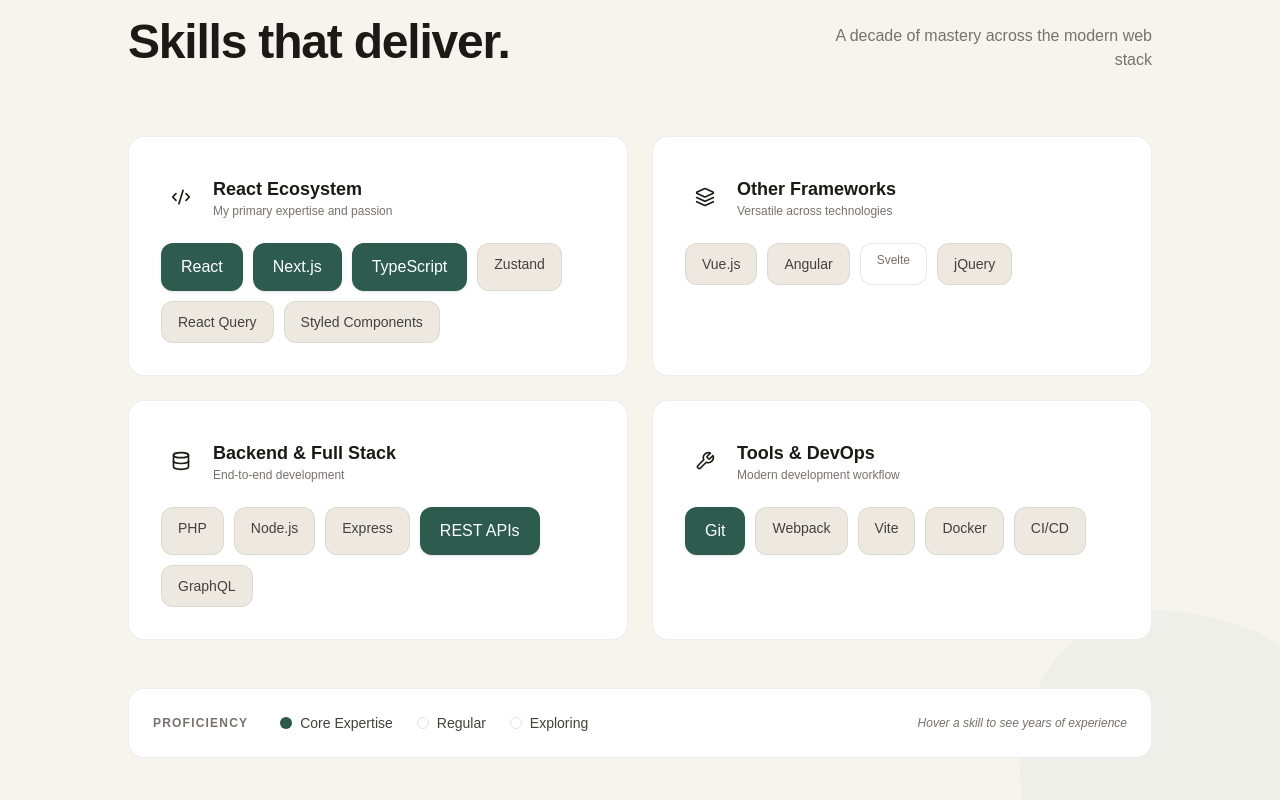
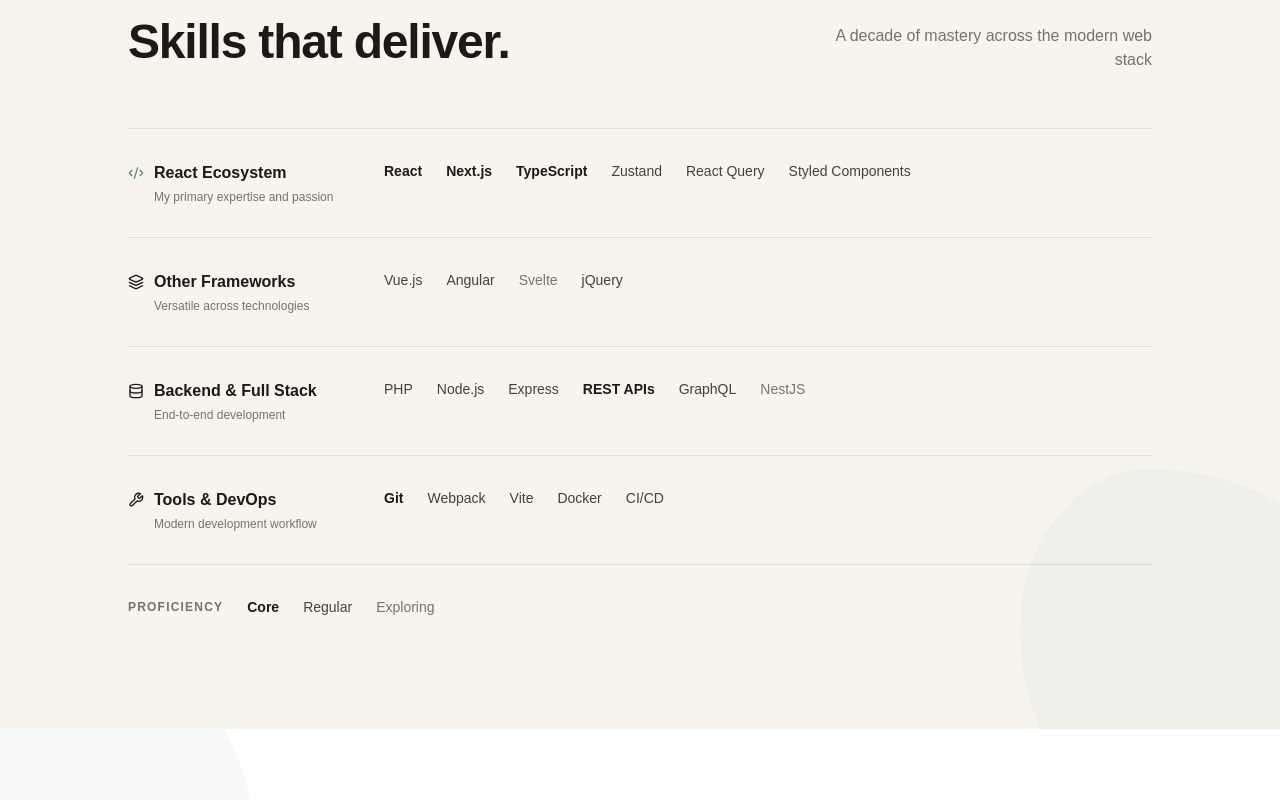
Before and after one commit to TommyHernandez/pthernandez-web-v3, a Next.js app: page / in a window 1280 px wide. Shown: the part 2240-3040 px from the top of the page. Built offline with nearby package versions, Linux system fonts and the light colour scheme.

Commit message:
refactor: Simplify Skills component by removing unused styles and enhancing layout structure

```diff
--- a/app/components/Skills.tsx
+++ b/app/components/Skills.tsx
@@ -1,37 +1,29 @@
-'use client';
+/* Hallmark · macrostructure: Editorial skills ledger · tone: editorial · anchor hue: teal
+ * Card-free category ledger. Subtle per-category color via a small tinted icon; proficiency
+ * carried by type weight, not loud fills; static year figures in mono. No hover, no shadows.
+ * Matches the Experience / About ledger voice.
+ */
 import {
   LuCodeXml as Code2,
   LuLayers as Layers,
   LuDatabase as Database,
   LuWrench as Wrench,
 } from "react-icons/lu";
-import { useState } from "react";
 
-const INTENSITY_STYLES: Record<string, { badge: string; chip: string }> = {
-  core: {
-    badge: "bg-teal-soft text-teal-strong",
-    chip: "bg-teal-strong text-white text-base px-5 py-3 shadow-sm",
-  },
-  regular: {
-    badge: "bg-surface-muted text-muted",
-    chip: "bg-surface-muted text-muted text-sm px-4 py-2.5 border border-ink/8",
-  },
-  exploring: {
-    badge: "bg-white text-subtle",
-    chip: "bg-white text-subtle text-xs px-4 py-2 border border-ink/10",
-  },
+const INTENSITY_TEXT: Record<string, string> = {
+  core: "text-ink font-semibold",
+  regular: "text-muted",
+  exploring: "text-subtle font-light",
 };
 
-const CATEGORY_ACCENTS: Record<string, string> = {
-  react: "var(--color-teal-soft)",
-  frameworks: "var(--color-amber-soft)",
-  backend: "var(--color-terracotta-soft)",
-  tools: "var(--color-blue-soft)",
+const CATEGORY_ACCENT: Record<string, string> = {
+  react: "var(--color-teal)",
+  frameworks: "var(--color-amber)",
+  backend: "var(--color-terracotta)",
+  tools: "var(--color-blue)",
 };
 
 export function Skills() {
-  const [hoveredSkill, setHoveredSkill] = useState<string | null>(null);
-
   const skillsData = {
     react: {
       title: "React Ecosystem",
@@ -67,6 +59,7 @@
         { name: "Express", experience: "4 years", intensity: "regular" },
         { name: "REST APIs", experience: "8 years", intensity: "core" },
         { name: "GraphQL", experience: "3 years", intensity: "regular" },
+        { name: "NestJS", experience: "1 year", intensity: "exploring" },
       ],
     },
     tools: {
@@ -90,17 +83,20 @@
       id="skills"
       className="py-28 px-6 bg-background relative overflow-hidden"
     >
-      {/* Organic deco */}
+      {/* Ambient accent — matches the other sections' treatment */}
       <div
         className="absolute bottom-[-60px] right-[-60px] w-80 h-80 opacity-[0.05]"
-        style={{ background: "var(--color-teal)", borderRadius: "40% 60% 70% 30% / 50% 40% 60% 50%" }}
+        style={{
+          background: "var(--color-teal)",
+          borderRadius: "40% 60% 70% 30% / 50% 40% 60% 50%",
+        }}
       />
 
       <div className="max-w-5xl mx-auto relative z-10">
         <p className="text-xs font-semibold tracking-widest uppercase text-subtle mb-5">
           Technical Expertise
         </p>
-        <div className="flex flex-col md:flex-row md:items-end justify-between gap-6 mb-16">
+        <div className="flex flex-col md:flex-row md:items-end justify-between gap-6 mb-14">
           <h2 className="text-5xl font-bold tracking-tight text-ink leading-tight">
             Skills that deliver.
           </h2>
@@ -109,81 +105,51 @@
           </p>
         </div>
 
-        {/* Categories grid */}
-        <div className="grid md:grid-cols-2 gap-6 mb-12">
+        {/* Category ledger — hairline rows, no cards */}
+        <dl className="border-t border-ink/10">
           {categories.map((key) => {
             const data = skillsData[key];
             const Icon = data.icon;
-            const accent = CATEGORY_ACCENTS[key];
+            const accent = CATEGORY_ACCENT[key];
             return (
               <div
                 key={key}
-                className="bg-white rounded-2xl overflow-hidden border border-ink/7 hover:shadow-md transition-shadow duration-300"
+                className="flex flex-col sm:flex-row gap-x-8 gap-y-4 py-8 border-b border-ink/10"
               >
-                {/* Card accent strip */}
-                <div className="h-1.5 w-full" style={{ background: accent }} />
-                <div className="p-8">
-                  <div className="flex items-center gap-3 mb-6">
-                    <div
-                      className="p-2.5 rounded-xl"
-                      style={{ background: accent }}
+                <dt className="sm:w-56 shrink-0">
+                  <div className="flex items-center gap-2.5">
+                    <Icon className="w-4 h-4 shrink-0" style={{ color: accent }} />
+                    <h3 className="text-base font-semibold text-ink">
+                      {data.title}
+                    </h3>
+                  </div>
+                  <p className="text-xs text-subtle font-light mt-1 sm:pl-[26px]">
+                    {data.description}
+                  </p>
+                </dt>
+                <dd className="flex flex-wrap gap-x-6 gap-y-2.5 items-baseline">
+                  {data.skills.map((skill) => (
+                    <span
+                      key={skill.name}
+                      className={`text-sm ${INTENSITY_TEXT[skill.intensity]}`}
                     >
-                      <Icon className="w-5 h-5 text-ink" />
-                    </div>
-                    <div>
-                      <h3 className="text-lg font-bold text-ink">{data.title}</h3>
-                      <p className="text-xs text-subtle font-light">{data.description}</p>
-                    </div>
-                  </div>
-                  <div className="flex flex-wrap gap-2.5">
-                    {data.skills.map((skill) => {
-                      const styles = INTENSITY_STYLES[skill.intensity];
-                      return (
-                        <div
-                          key={skill.name}
-                          className={`rounded-xl font-medium transition-all duration-200 cursor-default select-none ${styles.chip}`}
-                          onMouseEnter={() => setHoveredSkill(skill.name)}
-                          onMouseLeave={() => setHoveredSkill(null)}
-                        >
-                          <div className="flex flex-col">
-                            <span>{skill.name}</span>
-                            {hoveredSkill === skill.name && (
-                              <span className="text-xs opacity-70 mt-0.5 font-light">
-                                {skill.experience}
-                              </span>
-                            )}
-                          </div>
-                        </div>
-                      );
-                    })}
-                  </div>
-                </div>
+                      {skill.name}
+                    </span>
+                  ))}
+                </dd>
               </div>
             );
           })}
-        </div>
+        </dl>
 
-        {/* Legend */}
-        <div className="bg-white rounded-2xl p-6 border border-ink/7 flex flex-wrap items-center gap-6">
-          <p className="text-xs font-semibold tracking-widest uppercase text-subtle mr-2">
+        {/* Proficiency key — self-documenting, no interaction */}
+        <div className="mt-8 flex flex-wrap items-center gap-x-6 gap-y-2">
+          <span className="text-xs font-semibold tracking-widest uppercase text-subtle">
             Proficiency
-          </p>
-          {[
-            { label: "Core Expertise", color: "var(--color-teal-strong)", bg: "var(--color-teal-strong)" },
-            { label: "Regular", color: "var(--color-muted)", bg: "var(--color-surface-muted)" },
-            { label: "Exploring", color: "var(--color-subtle)", bg: "var(--color-white)" },
-          ].map((item) => (
-            <div key={item.label} className="flex items-center gap-2">
-              <span
-                className="w-3 h-3 rounded-full border border-ink/12"
-                style={{ background: item.bg }}
-              />
-              <span className="text-sm text-muted font-light">{item.label}</span>
-            </div>
-          ))}
-          <span className="text-xs text-subtle font-light ml-auto italic">
-            Hover a skill to see years of experience
           </span>
+          <span className="text-sm text-ink font-semibold">Core</span>
+          <span className="text-sm text-muted">Regular</span>
+          <span className="text-sm text-subtle font-light">Exploring</span>
         </div>
       </div>
     </section>
```
